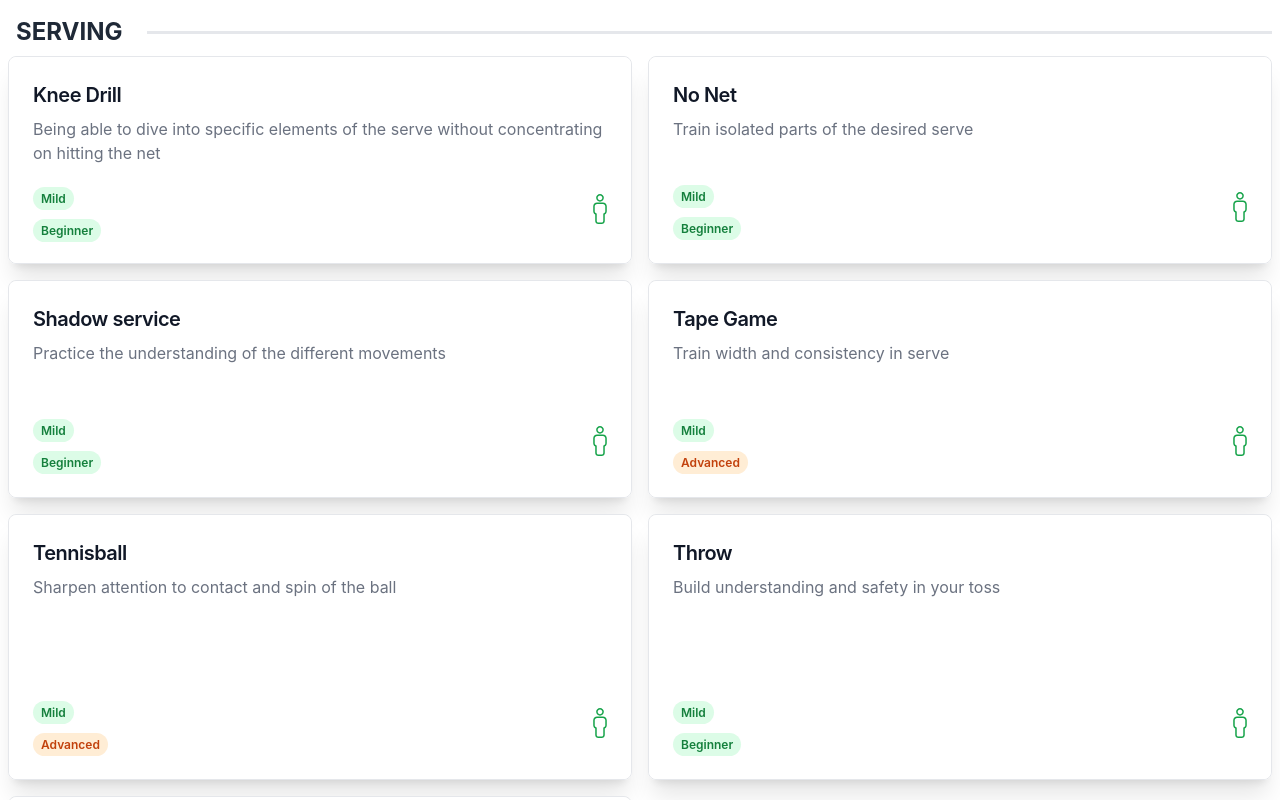
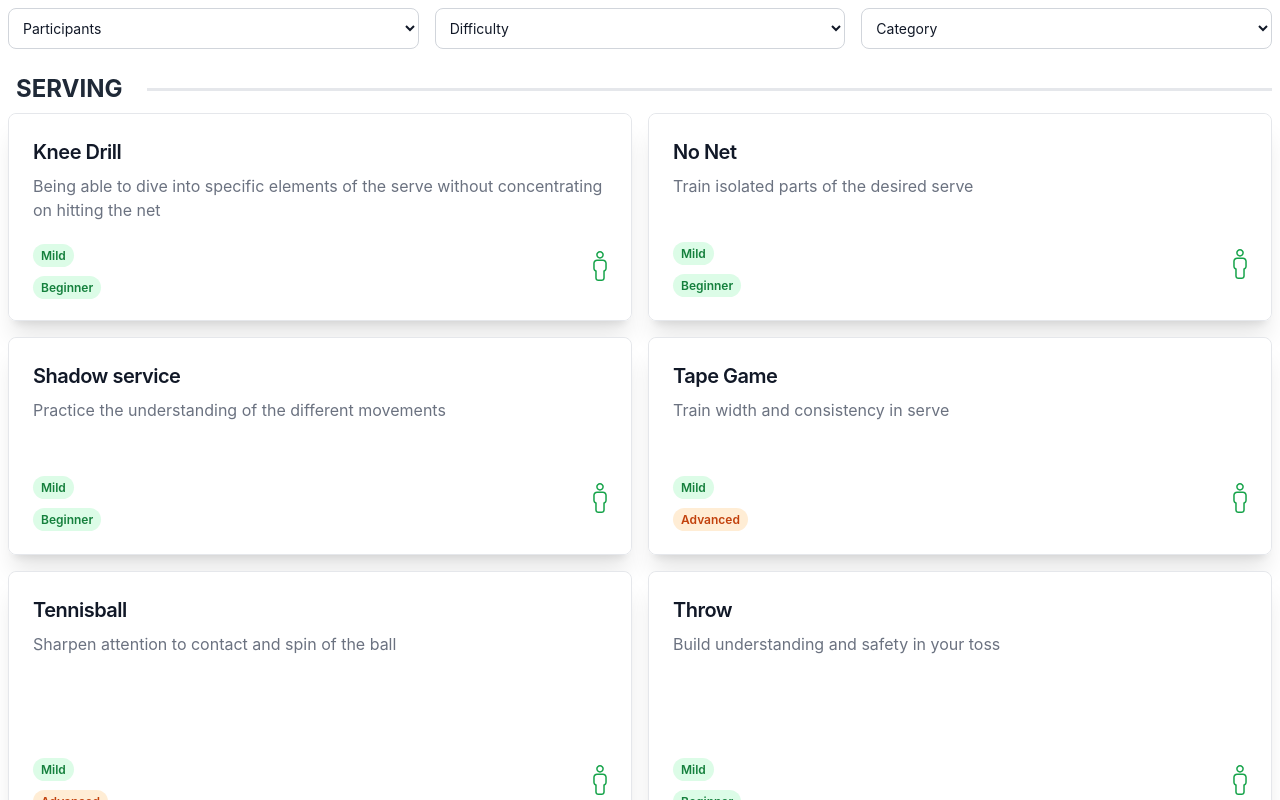
Before and after one commit to AndersSpringborg/learn.roundnet, a Next.js app: page /bible/Drills/overview in a window 1280 px wide. Shown: the top 800 px of the page. Built offline with nearby package versions, Linux system fonts and the light colour scheme.

Commit message:
Filtering initial implementation

```diff
--- a/components/Drills/DrillOverview.tsx
+++ b/components/Drills/DrillOverview.tsx
@@ -1,7 +1,75 @@
-import { DrillCategory, drills } from "../../data/localization";
+import { Drill, DrillCategory, Drills } from "../../data/localization";
 import { DrillCard } from "./DrillCard";
+import React, { useState } from "react";
+type FiltersOverview = { participants: number | null , category: Drill['type'] | null, difficulty: Drill['difficulty'] | null}
 
-const DrillOverview = () => {
+type Filter = {options: {value: string, label: string}[], title: string, whenSelected: (value: string, setFilter: React.Dispatch<React.SetStateAction<FiltersOverview>>) => void}
+
+
+const filters: Filter[] = [
+  {
+    title: "Participants",
+    options: [
+      { value: "1", label: "1" },
+      { value: "2", label: "2" },
+      { value: "3", label: "3" },
+      { value: "4", label: "4" }],
+    whenSelected: (value , setFilter) => {
+        if (value === "") {
+            setFilter(f => { return {...f, participants: null}});
+        }
+        else {
+            setFilter(f => { return {...f, participants: parseInt(value)}});
+        }
+    }
+  },
+  {
+    title: "Difficulty",
+    options: [
+      { value: "1", label: "Beginner" },
+      { value: "2", label: "Intermediate" },
+      { value: "3", label: "Advanced" },
+      { value: "4", label: "Expert" }],
+    whenSelected: (value , setFilter) => {
+        if (value === "") {
+            setFilter(f => { return {...f, difficulty: null}});
+        }
+        else {
+            setFilter(f => { return {...f, difficulty: parseInt(value)}});
+        }
+    }
+  },
+
+  {
+    title: "Category",
+    options: [
+        { value: DrillCategory.SERVING, label: "Serving" },
+        { value: DrillCategory.HITTING, label: "Hitting" },
+        { value: DrillCategory.SETTING, label: "Setting" },
+        { value: DrillCategory.RECEIVING, label: "Receiving" },
+        { value: DrillCategory.DEFENCE, label: "Defence" },
+        { value: DrillCategory.GAMEPLAY, label: "Gameplay" },
+    ],
+    whenSelected: (value , setFilter) => {
+        if (value === "") {
+            setFilter(f => { return {...f, category: null}});
+        }
+        else {
+            const category = value as Drill['type'];
+            setFilter(f => { return {...f, category: category}});
+        }
+    }
+  },
+
+
+];
+export const DrillOverview = () => {
+  const [drills] = useState(Drills);
+  const [filter, setFilter] = useState<FiltersOverview>({
+    participants: null,
+    category: null,
+    difficulty: null
+  })
   drills.sort((a, b) => {
     if (a.type < b.type) {
       return -1;
@@ -11,19 +79,88 @@ const DrillOverview = () => {
     }
     return a.name.localeCompare(b.name);
   });
+  const participantsFilter = d => filter.participants === null || d.participants_min <= filter.participants && d.participants_max >= filter.participants;
+  const categoryFilter = d => filter.category === null || d.type === filter.category;
+  const difficultyFilter = d => filter.difficulty === null || d.difficulty === filter.difficulty;
 
-  const typeOfDrills = Object.keys(DrillCategory) as Array<
+  const filteredDrills = drills.filter(d => participantsFilter(d) && categoryFilter(d) && difficultyFilter(d));
+
+  return (
+    <>
+      <div className="grid gap-4 grid-cols-3 p-2">
+        {filters.map(f => (
+            <Selector title={f.title} options={f.options} whenSelected={(v) => f.whenSelected(v, setFilter)} />))}
+      </div>
+      <DrillCardsOverview drills={filteredDrills} />
+    </>
+  );
+};
+
+const Selector = ({
+  title,
+  options,
+  whenSelected,
+}: {
+  title: string;
+  options: { value: string; label: string }[];
+  whenSelected: (value: string) => void;
+}) => {
+  return (
+    <div className="flex flex-col">
+      <select
+        className="bg-white dark:bg-gray-800 border border-gray-300 text-gray-900 text-sm rounded-lg focus:ring-blue-500 focus:border-blue-500 block w-full p-2.5 dark:border-gray-600 dark:placeholder-gray-400 dark:text-white dark:focus:ring-blue-500 dark:focus:border-blue-500"
+        onChange={(e) => whenSelected(e.target.value)}
+      >
+        <option selected value="">
+          {title}
+        </option>
+        {options.map((option) => {
+          return (
+            <option key={option.value} value={option.value}>
+              {option.label}
+            </option>
+          );
+        })}
+      </select>
+    </div>
+  );
+};
+
+const DrillCardsOverview = ({ drills }: { drills: Drill[] }) => {
+  const drillCategories = Object.keys(DrillCategory) as Array<
     keyof typeof DrillCategory
   >;
 
+  if (!drills) {
+    return <div>loading...</div>;
+  }
+
   return (
     <>
-      {typeOfDrills.map((type) => {
+      {drillCategories.map((type) => {
+        const filteredDrills = drills.filter((drill) => drill.type === type);
+        return <DrillCategoryView drillList={filteredDrills} title={type} />;
+      })}
+    </>
+  );
+};
+
+const DrillCategoryView = ({
+  drillList,
+  title,
+}: {
+  drillList: Drill[];
+  title: string;
+}) => {
+  if (drillList.length === 0) {
+    return null;
+  }
+
   return (
-          <div key={type} className="p-2">
+    <div key={title} className="p-2">
       <div className="flex">
         <h2 className="text-2xl font-bold text-gray-800 dark:text-white p-2">
-                {type}
+          {title}
         </h2>
         {/*Horizontal line*/}
         <div
@@ -33,17 +170,12 @@ const DrillOverview = () => {
       </div>
       <div className="" />
       <div className="grid grid-cols-1 lg:grid-cols-2 gap-4">
-              {drills
-                .filter((drill) => drill.type === type)
-                .map((drill) => {
+        {drillList.map((drill) => {
           return <DrillCard drill={drill} key={drill.name} />;
         })}
       </div>
     </div>
   );
-      })}
-    </>
-  );
 };
 
 export default DrillOverview;
--- a/data/localization.ts
+++ b/data/localization.ts
@@ -13,13 +13,13 @@ export type Drill = {
   equipment?: string;
   participants_min: number;
   participants_max: number;
-  difficulty: 1 | 2 | 3 | 4;
-  intensity: 1 | 2 | 3;
+  difficulty: number;
+  intensity: number;
   purpose: string;
   explanation: string;
   variations?: string;
 };
-export const drills: Drill[] = [
+export const Drills: Drill[] = [
   {
     name: "No Net",
     type: DrillCategory.SERVING,
--- a/pages/api/drills.ts
+++ b/pages/api/drills.ts
@@ -1,9 +1,9 @@
-import { Drill, drills } from "../../data/localization";
+import { Drill, Drills } from "../../data/localization";
 import { NextApiRequest, NextApiResponse } from "next";
 
 export default function handler(
   req: NextApiRequest,
   res: NextApiResponse<Drill[]>
 ) {
-  res.status(200).json(drills);
+  res.status(200).json(Drills);
 }
--- a/tsconfig.json
+++ b/tsconfig.json
@@ -1,6 +1,6 @@
 {
   "compilerOptions": {
-    "target": "es5",
+    "target": "es2017",
     "lib": ["dom", "dom.iterable", "esnext"],
     "allowJs": true,
     "skipLibCheck": true,
```
Lines whose indentation alone changed are shown as unchanged.
